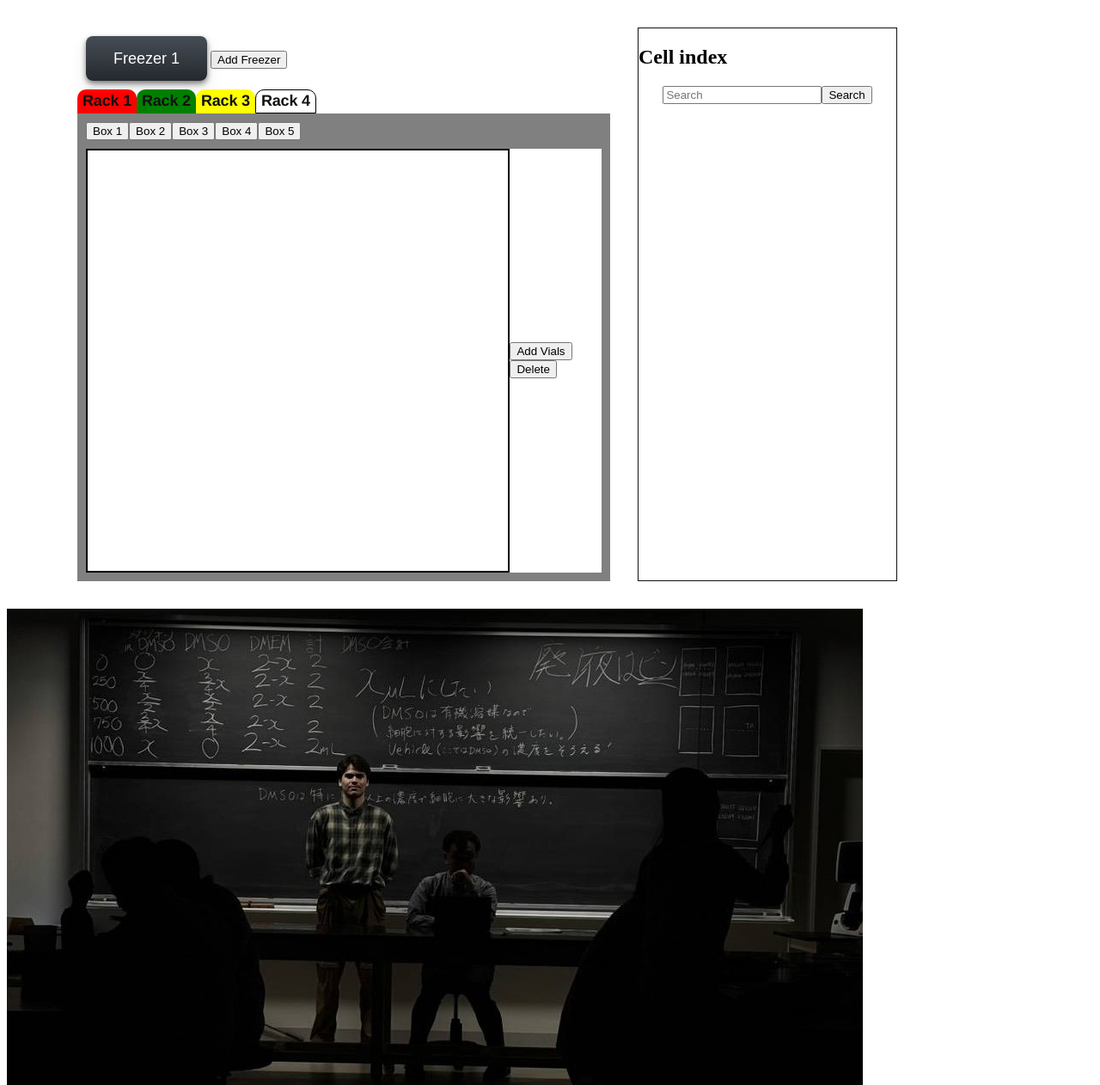
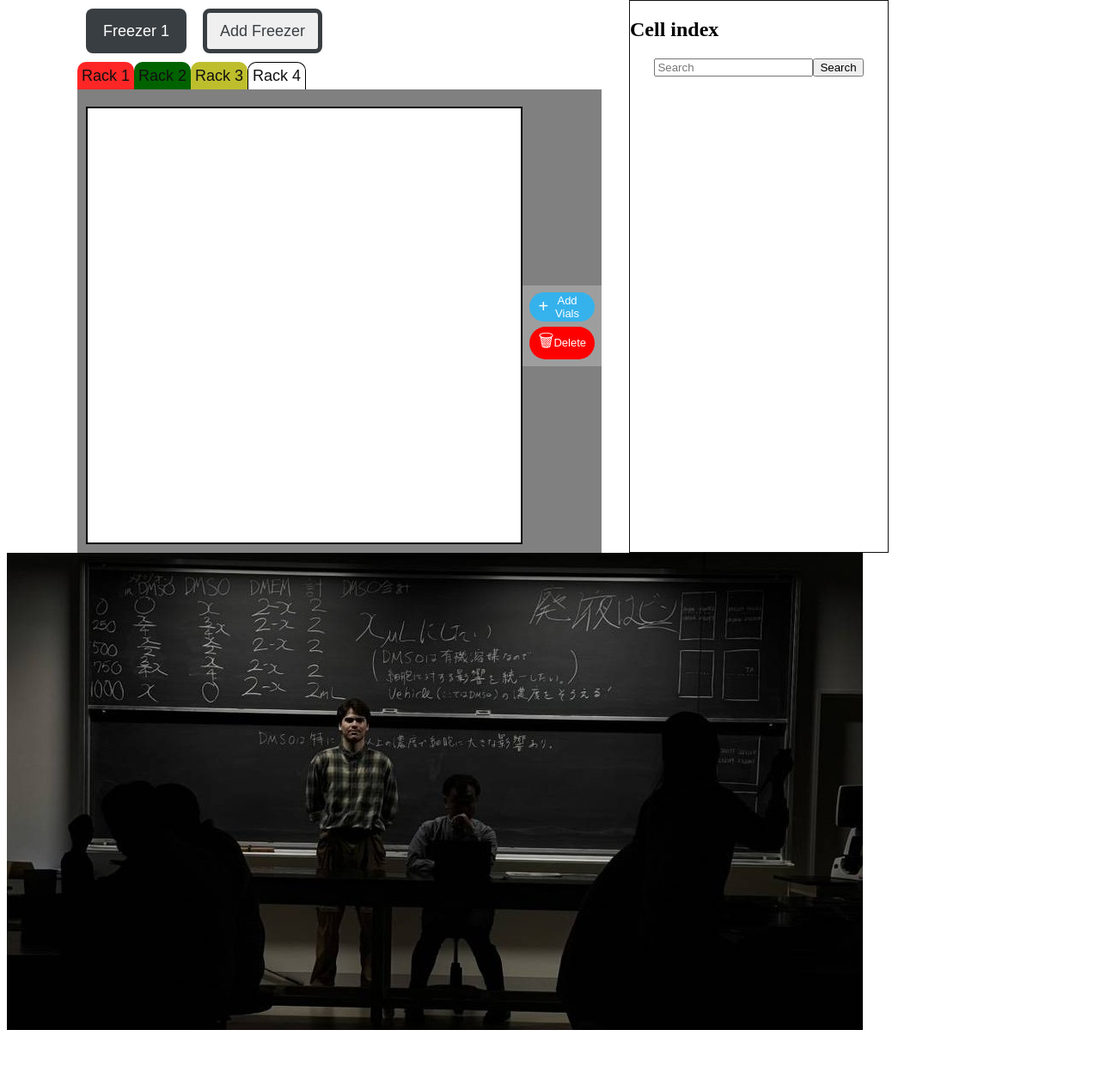
Before and after one commit to Kai-Travis/Cryo_DataBase, a FastAPI app: page / in a window 1280 px wide. Shown: the part 71-1333 px from the top of the page at 86% size. After the commit the page ends 1269 px from the top, so only its background shows below. Run offline with FastAPI, Linux system fonts and the light colour scheme; data that the repository does not hold is empty.

Commit message:
minor design improvements

```diff
--- a/static/JS/main.js
+++ b/static/JS/main.js
@@ -10,7 +10,7 @@ console.log("SCRIPT LOADED");
 
 const rackButtons = document.querySelectorAll(".rack-button");
 
-const boxButtonDiv = document.querySelector(".box-buttons-div")
+const boxButtonDiv = document.querySelector(".rack-view")
 
 rackButtons.forEach(button => {
     button.addEventListener("click", () => {
@@ -19,7 +19,7 @@ rackButtons.forEach(button => {
             b.classList.remove("selected");
         });
         button.classList.add("selected");
-        boxButtonDiv.className= `box-buttons-div box-btn-div-${selectedRack}`;
+        boxButtonDiv.className= `rack-view box-btn-div-${selectedRack}`;
         renderBoxes();
     });
 });
--- a/static/buttons.css
+++ b/static/buttons.css
@@ -1,45 +1,25 @@
 .freezer_button {
     align-items: center;
-    background-color: initial;
-    background-image: linear-gradient(#464d55, #25292e);
+    background-color: #393e42;
     border-radius: 8px;
     border-width: 0;
-    box-shadow: 0 10px 20px rgba(0,0,0,.1),0 3px 6px rgba(0, 0, 0, .5);
-    box-sizing: border-box;
     color: #fff;
-    cursor: pointer;
-    display: inline-flex;
-    flex-direction: column;
     font-size: 18px;
     height: 52px;
-    justify-content: center;
-    line-height: 1;
-    margin: 0;
-    outline: none;
-    overflow: hidden;
-    padding: 0 32px;
-    text-align: center;
-    text-decoration: none;
-    transform: translate3d(0,0,0);
-    transition: all 150ms;
-    vertical-align: baseline;
-    white-space: nowrap;
-    user-select: none;
-    -webkit-user-select: none;
-    touch-action: manipulation;
+    padding: 0 20px;
+    margin-right: 15px;
 }
 
-.freezer_button:hover {
-  box-shadow: rgba(0, 1, 0, .2) 0 2px 8px;
-  opacity: .85;
-}
-
-.freezer_button:active {
-  outline: 0;
-}
-
-.freezer_button:focus {
-  box-shadow: rgba(0, 0, 0, .5) 0 0 0 3px;;
+.add_freezer {
+  align-items: center;
+  font-size: 18px;
+  border-radius: 8px;
+  border-width: 0px;
+  height: 52px;
+  padding: 0 20px;
+  color: #393e42;
+  outline: 5px solid #393e42;
+  outline-offset: -5px;
 }
 
 @media (max-width: 420px) {
@@ -52,8 +32,23 @@
     background-image: linear-gradient(#4c8dff, #2563eb);
 }
 
+.box-button {
+  background-color: #2ea44f;
+  border: 1px solid rgba(27, 31, 35, .15);
+  border-radius: 6px;
+  box-shadow: rgba(27, 31, 35, .1) 0 1px 0;
+  box-sizing: border-box;
+  color: #fff;
+  cursor: pointer;
+  display: inline-block;
+  padding: 3px 5px;
+  text-align: center;
+  vertical-align: middle;
+  margin: 1px 3px;
+}
+
 .box-button.selected {
-  background-color: #464d55;
+  background-color: #31502e;
 }
 
 .rack-button {
@@ -63,51 +58,81 @@
   box-sizing: border-box;
   color: #111;
   cursor: pointer;
-  font-family: Circular,Helvetica,sans-serif;
   font-size: 1.125rem;
-  font-weight: 700;
-  letter-spacing: -.01em;
-  line-height: 1.3;
+  font-weight: 540;
   position: relative;
   text-align: center;
-  text-decoration: none;
   transform: translateZ(0) scale(1);
   transition: transform .2s;
-  user-select: none;
-  -webkit-user-select: none;
   touch-action: manipulation;
+  padding: 5px;
 }
 
 .rack-button.selected {
     position: relative;
     top:1px;
-    filter: brightness(1.2);
 }
 
 #rack1 {
-    background-color: red;
+    background-color: rgb(255, 38, 38);
 }
 
 #rack2 {
-    background-color: green;
+    background-color: rgb(0, 99, 0);
 }
 
 #rack3 {
-    background-color: yellow;
+    background-color: rgb(190, 190, 45);
 }
 
 #rack4 {
     background-color: white;
-    border: solid 1px black;
+    border-top: solid 1px black;
+    border-right: solid 1px black;
+    border-left: solid 1px black;
 }
 
-.box-arrow {
-    width: 25px;
-    height: 70px;
+.add-button {
+  font-size: 13px;
+  background-color: #35b2ec;
+  border: 0;
+  border-radius: 20px;
+  color: white;
+  padding: 2px 10px;
+  display: flex;
+  align-items: center;
+  margin: 3px;
+  cursor: pointer;
+}
 
-    border: none;
+.plus {
+  font-size: 20px;
+}
 
-    cursor: pointer;
-    margin: 0 20px;
-    flex-shrink: 0;
+.delete-selected-button {
+  border-radius: 20px;
+  display: flex;
+  align-items: center;
+  font-size: 13px;
+  border: 0;
+  margin: 3px;
+  color: white;
+  background-color: red;
+  padding: 2px 10px;
+  cursor: pointer;
 }
+
+.delete-icon {
+  font-size: 20px;
+}
+
+.form-btns {
+  border-radius: 8px;
+  border-width: 0;
+  padding: 4px;
+  align-items: center;
+  font-size: 18px;
+  width: 70px;
+  margin-top: 9px;
+  cursor: pointer;
+}
--- a/static/style.css
+++ b/static/style.css
@@ -19,8 +19,6 @@ header {
 
     max-width: 1100px;
     margin: 0 auto;
-
-    padding: 2rem;
 }
 
 
@@ -45,13 +43,13 @@ aside {
     min-height: 450px;
     min-width: 600px;
 
-    padding: 10px;
+    padding: 10px 0px 10px 10px;
     display: flex;
     flex-direction: column;
 }
 
 .table {
-    background-color: white;
+    background-color: transparent;
     min-height: 10px;
     min-width: 10px;
 
@@ -72,6 +70,7 @@ aside {
     display: grid;
     grid-template-columns: repeat(10, 1fr);
     grid-template-rows: repeat(10, 1fr);
+    background-color: white;
 
     width: 100%;
     height: 100%;
@@ -102,7 +101,7 @@ aside {
 
 .modal-content {
     background-color: white;
-    padding: 2rem;
+    padding: 1.5rem;
 
     border-radius: 12px;
 
@@ -111,6 +110,16 @@ aside {
 
 .hidden{
     display: none;
+}
+
+#vial-form {
+    display: flex;
+    flex-direction: column;
+}
+
+.input {
+    height: 25px;
+    margin: 1px 0px 9px 0px;
 }
 
 .highlighted {
@@ -123,18 +132,27 @@ aside {
 }
 
 .box-btn-div-1{
-    background-color: red;
+    background-color: rgb(255, 38, 38);
 }
 
 .box-btn-div-2{
-    background-color: green;
+    background-color: rgb(0, 99, 0);
 }
 
 .box-btn-div-3{
-    background-color: yellow;
+    background-color: rgb(190, 190, 45);
 }
 
 .box-btn-div-4{
     background-color: white;
-    border: solid 1px black;
+    outline: solid 1px black;
 }
+
+.controls {
+    background-color: rgb(158, 158, 158);
+    height: 100%;
+    display: flex;
+    flex-direction: column;
+    align-items: center;
+    padding: 5px;
+}
--- a/templates/index.html
+++ b/templates/index.html
@@ -37,33 +37,38 @@
                         <div class="table">
                             <div class="box-grid">
                             </div>
-
                             <div id="vial-modal" class = "modal hidden">
                                 <div class="modal-content">
-                                    <h2>Vial Information</h2>
+                                    <h2 style="color: rgb(133, 41, 238);">Vial Information</h2>
                                     <form id="vial-form">
-                                        <input name="cell_line" placeholder="Cell Line">
+                                        <l>Cell Line</l>
+                                        <input name="cell_line" placeholder="Cell Line" class="input">
                                         <datalist id="cell_lines">
                                             {% for cell in cell_lines%}
                                                 <option value="{{ cell[0]}}">
                                             {% endfor %}
                                         </datalist>
-                                        <input type="number" name="passage_number" placeholder="Passage Number">
-                                        <input type="text" name="frozen_by" placeholder="Frozen By">
+                                        <l>Passage Number</l>
+                                        <input type="number" name="passage_number" placeholder="Passage Number" class="input">
+                                        <l>Frozen By</l>
+                                        <input type="text" name="frozen_by" placeholder="Frozen By" class="input">
+                                        <l>Notes</l>
                                         <textarea name="notes" placeholder="Notes"></textarea>
-                                        <button type="submit">
-                                            Save
-                                        </button>
-                                        <button type="button" id="close-modal">
-                                            Close
-                                        </button>
+                                        <div>
+                                            <button type="submit" class="form-btns" style="background-color: black; color: white;">
+                                                Save
+                                            </button>
+                                            <button type="button" id="close-modal" class="form-btns" style="background-color: rgb(182, 182, 182);">
+                                                Close
+                                            </button>
+                                        </div>
                                     </form>
                                 </div>
                             </div>
 
                             <div id="details-modal" class="modal hidden">
                                 <div class="modal-content">
-                                    <h2>Vial Details</h2>
+                                    <h2 style="color: rgb(133, 41, 238);">Vial Details</h2>
                                     <p>
                                         <strong>Cell Line:</strong>
                                         <span id ="detail-cell-line"></span>
@@ -89,15 +94,15 @@
                                     </p>
 
                                     <div class="button_row">
-                                        <button id="edit-vial-btn">
+                                        <button id="edit-vial-btn" class="form-btns" style="background-color: black; color: white;">
                                             Edit
                                         </button>
-                                        <button id="save-vial-btn" class="hidden">Save</button>
-                                        <button id="delete-vial-btn">
+                                        <button id="save-vial-btn" class="hidden form-btns">Save</button>
+                                        <button id="delete-vial-btn" class="form-btns" style="background-color: rgb(218, 30, 30); color: white;">
                                             Delete
                                         </button>
-                                        <button id="cancel-edit-btn" class="hidden">Cancel</button>
-                                        <button id="close-details">Close</button>
+                                        <button id="cancel-edit-btn" class="hidden form-btns">Cancel</button>
+                                        <button id="close-details" class="form-btns" style="background-color: rgb(182, 182, 182);">Close</button>
                                     </div>
                                 </div>
                             </div>
@@ -106,14 +111,18 @@
                                 <div class="modal-content">
                                     <h3>Confirm Delete</h3>
                                     <p id="confirm-message"></p>
-                                    <button id="confirm-yes">Delete</button>
-                                    <button id="confirm-no">Cancel</button>
+                                    <button id="confirm-yes" class="form-btns" style="background-color: rgb(218, 30, 30); color: white;">Delete</button>
+                                    <button id="confirm-no" class="form-btns" style="background-color: rgb(182, 182, 182);">Cancel</button>
                                 </div>
                             </div>
 
                             <div class="controls">
-                                <button id="add-button">Add Vials</button>
-                                <button id="delete-selected-button">Delete</button>
+                                <button class="add-button">
+                                    <span class="plus">+</span>
+                                    Add Vials</button>
+                                <button class="delete-selected-button">
+                                    <span class="delete-icon">🗑</span>
+                                    Delete</button>
                             </div>
                         </div>
                     </div>
```
